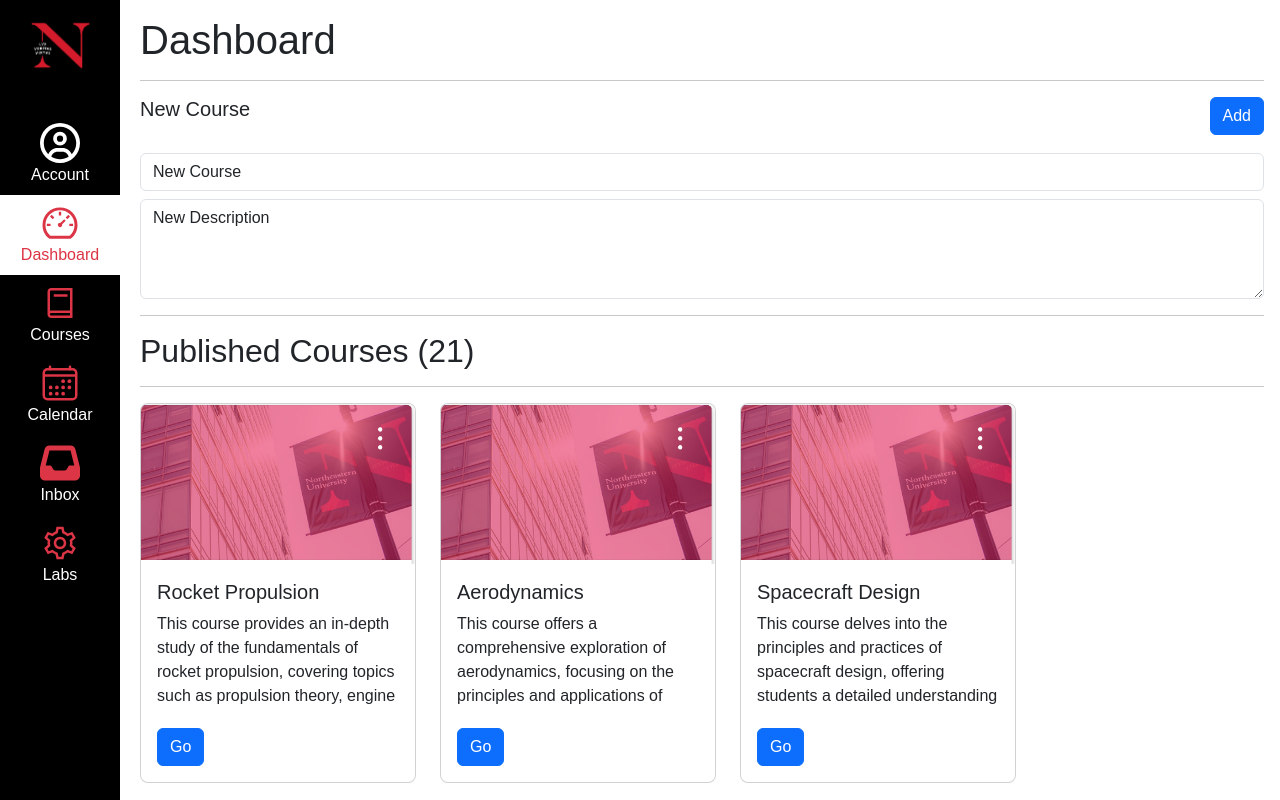
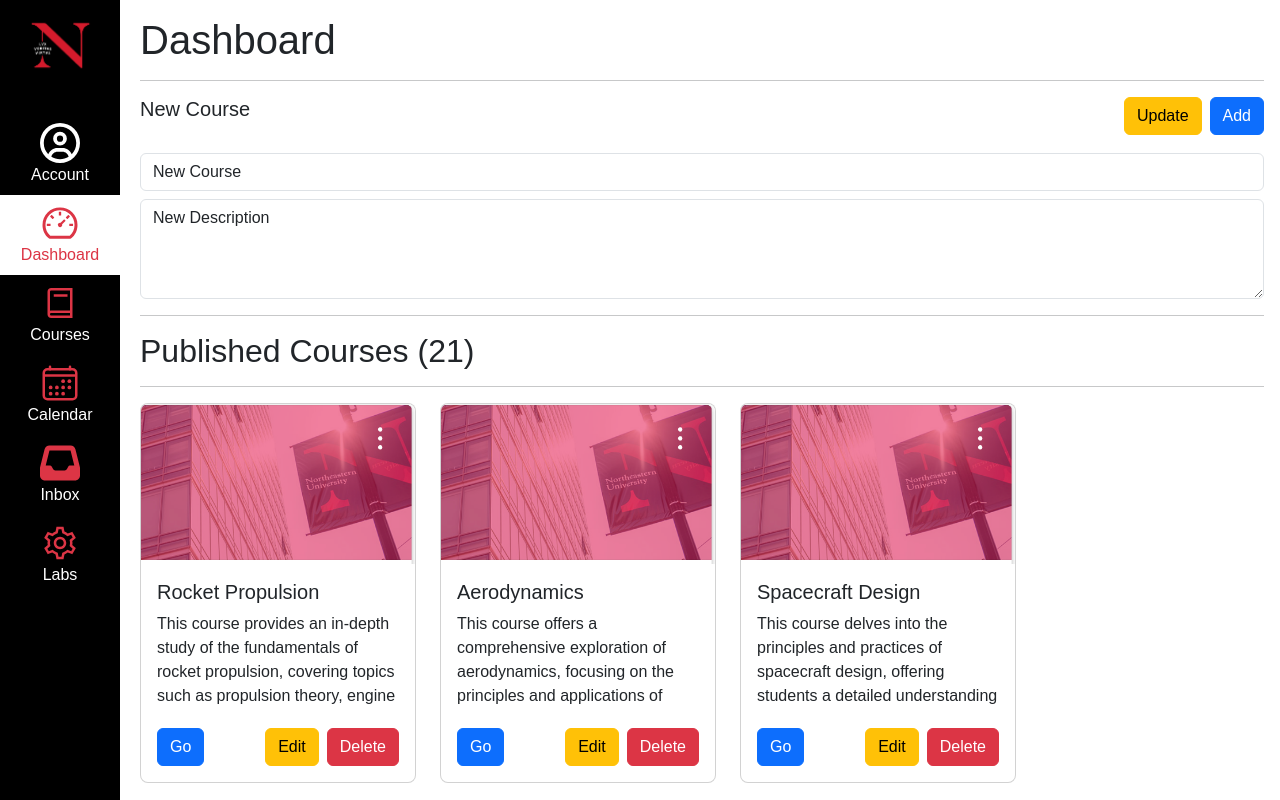
Before and after one commit to Xuedinan/cs5610kanbas, a React (Create React App) app: page /#/Kanbas/Dashboard in a window 1280 px wide. Shown: the top 800 px of the page. Built offline with nearby package versions, Linux system fonts and the light colour scheme; the HTML template or start-up script is replaced by a standard one.

Commit message:
update modules editor

```diff
--- a/src/Kanbas/Courses/Modules/ModuleControlButtons.tsx
+++ b/src/Kanbas/Courses/Modules/ModuleControlButtons.tsx
@@ -2,10 +2,18 @@ import { IoEllipsisVertical } from "react-icons/io5";
 import GreenCheckmark from "./GreenCheckmark";
 import React from "react";
 import { FaPlus } from "react-icons/fa6";
+import { FaTrash } from "react-icons/fa";
+import { FaPencil } from "react-icons/fa6";
 
-export default function ModuleControlButtons() {
+export default function ModuleControlButtons(
+  { moduleId, deleteModule, editModule }: { moduleId: string;
+    deleteModule: (moduleId: string) => void
+    editModule: (moduleId: string) => void ; }
+) {
   return (
     <div className="float-end">
+      <FaPencil onClick={() => editModule(moduleId)} className="text-primary me-3" />
+      <FaTrash className="text-danger me-2 mb-1" onClick={() => deleteModule(moduleId)}/>
       <GreenCheckmark />
       <FaPlus />
       <IoEllipsisVertical className="fs-4" />
--- /dev/null
+++ b/src/Kanbas/Courses/Modules/ModuleEditor.tsx
@@ -0,0 +1,28 @@
+import React from "react";
+
+export default function ModuleEditor({ dialogTitle, moduleName, setModuleName, addModule }:
+{ dialogTitle: string; moduleName: string; setModuleName: (name: string) => void; addModule: () => void; }) {
+  return (
+    <div id="wd-add-module-dialog" className="modal fade" data-bs-backdrop="static" data-bs-keyboard="false">
+      <div className="modal-dialog">
+        <div className="modal-content">
+          <div className="modal-header">
+            <h1 className="modal-title fs-5" id="staticBackdropLabel">
+              {dialogTitle} </h1>
+            <button type="button" className="btn-close" data-bs-dismiss="modal"></button>
+          </div>
+          <div className="modal-body">
+            <input className="form-control" defaultValue={moduleName} placeholder="Module Name"
+                   onChange={(e) => setModuleName(e.target.value)}/>
+          </div>
+          <div className="modal-footer">
+            <button type="button" className="btn btn-secondary" data-bs-dismiss="modal">
+              Cancel </button>
+            <button onClick={addModule} type="button" data-bs-dismiss="modal" className="btn btn-danger">
+              Add Module </button>
+          </div>
+        </div>
+      </div>
+    </div>
+  );
+}
--- a/src/Kanbas/Courses/Modules/ModulesControls.tsx
+++ b/src/Kanbas/Courses/Modules/ModulesControls.tsx
@@ -2,13 +2,19 @@ import { FaPlus } from "react-icons/fa6";
 import GreenCheckmark from "./GreenCheckmark";
 import React from "react";
 import StopCheckmark from "./StopCheckmark";
+import ModuleEditor from "./ModuleEditor";
 
-export default function ModulesControls() {
+
+export default function ModulesControls(
+{ moduleName, setModuleName, addModule }:
+{ moduleName: string; setModuleName: (title: string) => void; addModule: () => void; })
+ {
   return (
     <div className="wd-top-content-offset p-3">
     <div id="wd-modules-controls" className="text-nowrap d-flex">
 
-      <button id="wd-add-module-btn" className="btn btn-lg btn-danger me-1 float-end">
+      <button id="wd-add-module-btn" className="btn btn-lg btn-danger me-1 float-end"
+      data-bs-toggle="modal" data-bs-target="#wd-add-module-dialog" >
         <FaPlus className=" me-2 " style={{ bottom: "1px" }} />
         Module</button>
 
@@ -55,6 +61,9 @@ export default function ModulesControls() {
         <button id="wd-collapse-all" className="btn btn-lg btn-secondary float-end me-1"
           type="button">
           Collapse All</button>
+                <ModuleEditor dialogTitle="Add Module" moduleName={moduleName}
+                    setModuleName={setModuleName} addModule={addModule} />
+
     </div>
     </div>
 );}
--- a/src/Kanbas/Courses/Modules/index.tsx
+++ b/src/Kanbas/Courses/Modules/index.tsx
@@ -17,7 +17,24 @@ import * as db from "../../Database";
 
 export default function Modules() {
   const { cid } = useParams();
-  const modules = db.modules;
+  const [modules, setModules] = useState<any[]>(db.modules);
+
+  const [moduleName, setModuleName] = useState("");
+  const addModule = () => {
+    setModules([ ...modules, { _id: new Date().getTime().toString(),
+                                     name: moduleName, course: cid, lessons: [] } ]);
+    setModuleName("");
+  };
+  const deleteModule = (moduleId: string) => {
+    setModules(modules.filter((m) => m._id !== moduleId));
+  };
+  const editModule = (moduleId: string) => {
+    setModules(modules.map((m) => (m._id === moduleId ? { ...m, editing: true } : m)));
+  };
+  const updateModule = (module: any) => {
+    setModules(modules.map((m) => (m._id === module._id ? module : m)));
+  };
+
 
   const [isLeftMenuVisible, setLeftMenuVisible] = useState(false);
   const [isRightMenuVisible, setRightMenuVisible] = useState(false);
@@ -149,7 +166,7 @@ export default function Modules() {
 
 
       <div>
-        <ModulesControls /><br /><br /><br /><br />
+        <ModulesControls setModuleName={setModuleName} moduleName={moduleName} addModule={addModule} /><br /><br /><br /><br />
 
         <ul id="wd-modules" className="list-group rounded-0 d-flex flex-grow d-md-block d-lg-block">
         {modules
@@ -159,8 +176,23 @@ export default function Modules() {
           <li className="wd-module list-group-item p-0 mb-5 fs-5 border-gray">
             <div className="wd-title p-3 ps-2 bg-secondary">
               <BsGripVertical className="me-2 fs-3" />
-              {module.name}
-              <ModuleControlButtons />
+
+              {!module.editing && module.name}
+
+              { module.editing && (
+        <input className="form-control w-50 d-inline-block"
+               onChange={(e) => updateModule({ ...module, name: e.target.value })}
+               onKeyDown={(e) => {
+                 if (e.key === "Enter") {
+                   updateModule({ ...module, editing: false });
+                 }
+               }}
+               defaultValue={module.name}/>)}
+
+              <ModuleControlButtons
+                moduleId={module._id}
+                deleteModule={deleteModule}
+                editModule={editModule}/>
             </div>
             {module.lessons && (
             <ul className="wd-lessons list-group rounded-0">
--- a/src/Kanbas/Courses/index.tsx
+++ b/src/Kanbas/Courses/index.tsx
@@ -7,10 +7,10 @@ import Home from "./Home";
 import AssignmentEditor from './Assignments/AssignmentEditor';
 import PeopleTable from './People/Table';
 import { FaAlignJustify } from 'react-icons/fa';
-import { courses } from "../Database";
+// import { courses } from "../Database";
 
 
-export default function Courses() {
+export default function Courses({ courses }: { courses: any[]; }) {
     const { cid } = useParams();
     const course = courses.find((course) => course._id === cid);
     const { pathname } = useLocation();
--- a/src/Kanbas/Dashboard.tsx
+++ b/src/Kanbas/Dashboard.tsx
@@ -2,20 +2,44 @@ import { Link } from "react-router-dom";
 import * as db from "./Database";
 import React, { useState } from "react";
 
-function Dashboard() {
-    const [courses, setCourses] = useState<any[]> (db.courses || []);
+export default function Dashboard(
+  { courses, course, setCourse, addNewCourse,
+  deleteCourse, updateCourse }: {
+  courses: any[]; course: any; setCourse: (course: any) => void;
+  addNewCourse: () => void; deleteCourse: (course: any) => void;
+  updateCourse: () => void; })
 
-  const [course, setCourse] = useState<any>({
-    _id: "0", name: "New Course", number: "New Number",
-    startDate: "2023-09-10", endDate: "2023-12-15",
-    image: "/images/course1.png", description: "New Description"
-  });
+ {
+  //   const [courses, setCourses] = useState<any[]> (db.courses || []);
 
-  const addNewCourse = () => {
-    const newCourse = { ...course,
-                        _id: new Date().getTime().toString() };
-    setCourses([...courses, { ...course, ...newCourse }]);
-  };
+  // const [course, setCourse] = useState<any>({
+  //   _id: "0", name: "New Course", number: "New Number",
+  //   startDate: "2023-09-10", endDate: "2023-12-15",
+  //   image: "/images/course1.png", description: "New Description"
+  // });
+
+  // const addNewCourse = () => {
+  //   const newCourse = { ...course,
+  //                       _id: new Date().getTime().toString() };
+  //   setCourses([...courses, { ...course, ...newCourse }]);
+  // };
+
+  // const updateCourse = () => {
+  //   setCourses(
+  //     courses.map((c) => {
+  //       if (c._id === course._id) {
+  //         return course;
+  //       } else {
+  //         return c;
+  //       }
+  //     })
+  //   );
+  // };
+
+
+  // const deleteCourse = (courseId: string) => {
+  //   setCourses(courses.filter((course) => course._id !== courseId));
+  // };
 
 
   return (
@@ -26,11 +50,14 @@ function Dashboard() {
           <button className="btn btn-primary float-end"
                   id="wd-add-new-course-click"
                   onClick={addNewCourse} > Add </button>
+
+        <button className="btn btn-warning float-end me-2"
+                onClick={updateCourse} id="wd-update-course-click">
+          Update
+        </button>
+
       </h5>
 <br />
-
-
-
 
 
       <input defaultValue={course.name} className="form-control mb-2"
@@ -62,6 +89,26 @@ function Dashboard() {
                       {course.description}
                       </p>
                       <button className="btn btn-primary"> Go </button>
+
+
+                      <button onClick={(event) => {
+                                event.preventDefault();
+                                deleteCourse(course._id);
+                              }} className="btn btn-danger float-end"
+                              id="wd-delete-course-click">
+                              Delete
+                      </button>
+
+                      <button id="wd-edit-course-click"
+  onClick={(event) => {
+    event.preventDefault();
+    setCourse(course);
+  }}
+  className="btn btn-warning me-2 float-end" >
+  Edit
+</button>
+
+
                     </div>
                   </Link>
                 </div>
@@ -73,5 +120,3 @@ function Dashboard() {
     </div>
   );
 }
-
-export default Dashboard;
--- a/src/Kanbas/index.tsx
+++ b/src/Kanbas/index.tsx
@@ -5,8 +5,35 @@ import Dashboard from "./Dashboard";
 import KanbasNavigation from "./Navigation";
 import Courses from "./Courses";
 import "./styles.css";
+import * as db from "./Database";
+import { useState } from "react";
+
 
 export default function Kanbas() {
+
+  const [courses, setCourses] = useState<any[]>(db.courses);
+  const [course, setCourse] = useState<any>({
+    _id: "1234", name: "New Course", number: "New Number",
+    startDate: "2023-09-10", endDate: "2023-12-15", description: "New Description",
+  });
+  const addNewCourse = () => {
+    setCourses([...courses, { ...course, _id: new Date().getTime().toString() }]);
+  };
+  const deleteCourse = (courseId: any) => {
+    setCourses(courses.filter((course) => course._id !== courseId));
+  };
+  const updateCourse = () => {
+    setCourses(
+      courses.map((c) => {
+        if (c._id === course._id) {
+          return course;
+        } else {
+          return c;
+        }
+      })
+    );
+  };
+
   return (
     <div id="wd-kanbas">
             <KanbasNavigation />
@@ -14,8 +41,16 @@ export default function Kanbas() {
             <Routes>
               <Route path="/" element={<Navigate to="Account" />} />
               <Route path="/Account/*" element={<Account />} />
-              <Route path="/Dashboard" element={<Dashboard />} />
-              <Route path="/Courses/:cid/*" element={<Courses />} />
+              <Route path="/Dashboard" element={            <Dashboard
+              courses={courses}
+              course={course}
+              setCourse={setCourse}
+              addNewCourse={addNewCourse}
+              deleteCourse={deleteCourse}
+              updateCourse={updateCourse}/>
+          }
+/>
+              <Route path="/Courses/:cid/*" element={<Courses courses={courses} />} />
               <Route path="/Calendar" element={<h1>Calendar</h1>} />
               <Route path="/Inbox" element={<h1>Inbox</h1>} />
             </Routes>
```
